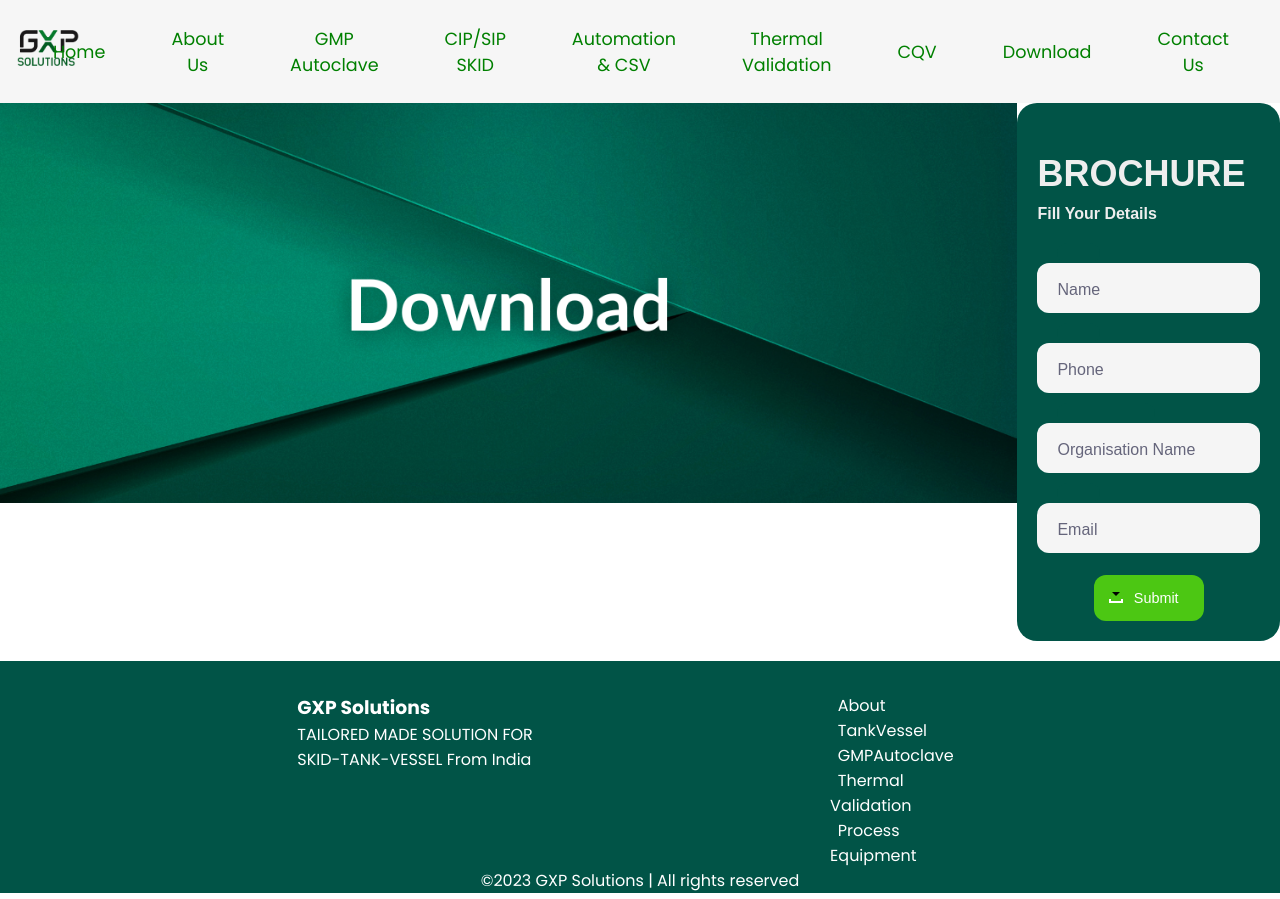
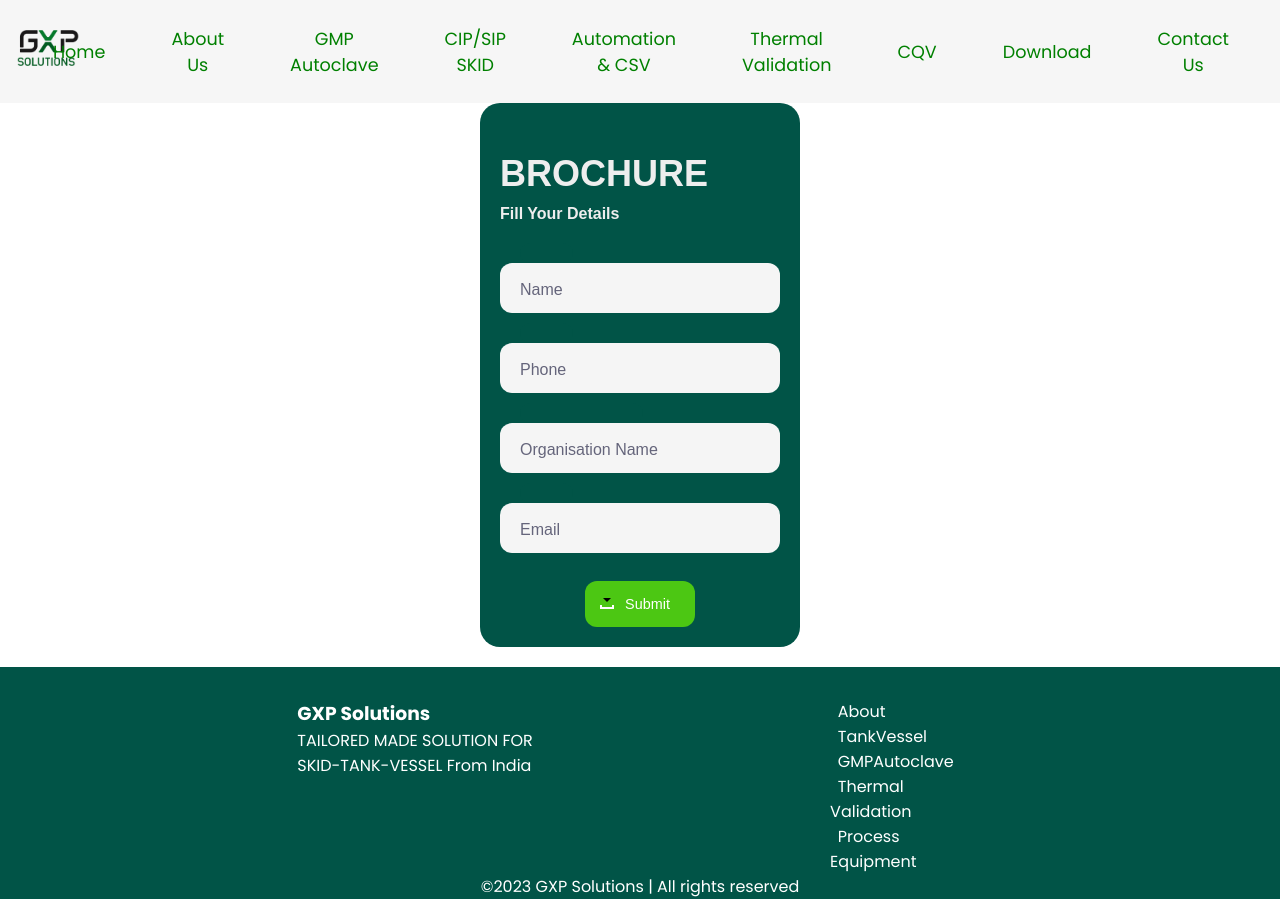
Before and after one commit to devarsh192003/GXP, a React (Create React App) app: page /Download in a window 1280 px wide. Built offline with nearby package versions, Linux system fonts and the light colour scheme.

Commit message:
dekhte hai

```diff
--- a/src/pages/Download.js
+++ b/src/pages/Download.js
@@ -44,7 +44,6 @@
   return (
     <>
       <div className="form-container">
-      <img src={process.env.PUBLIC_URL + '/Download.png'} alt="LOADING" className='flyer' />
         <div class="form">
           <div class="download-title">BROCHURE</div>
           <div class="download-subtitle">Fill Your Details</div>
```
